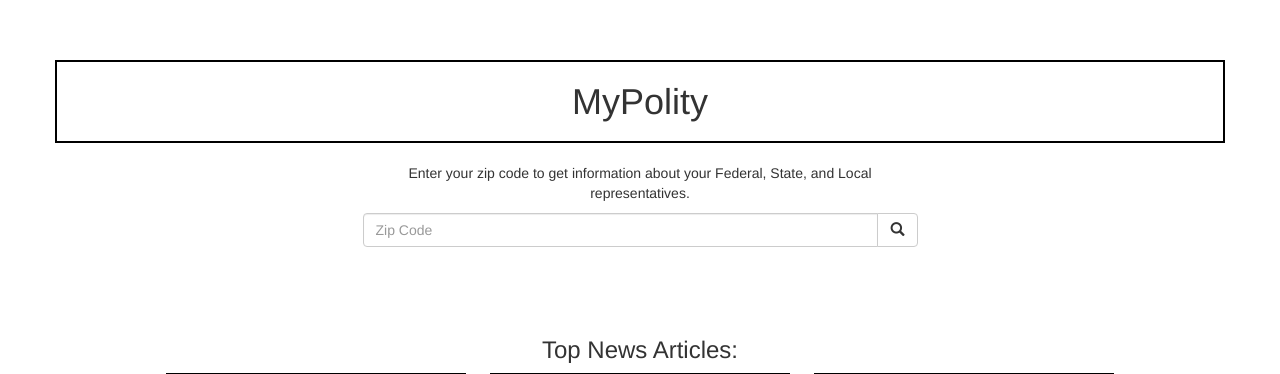
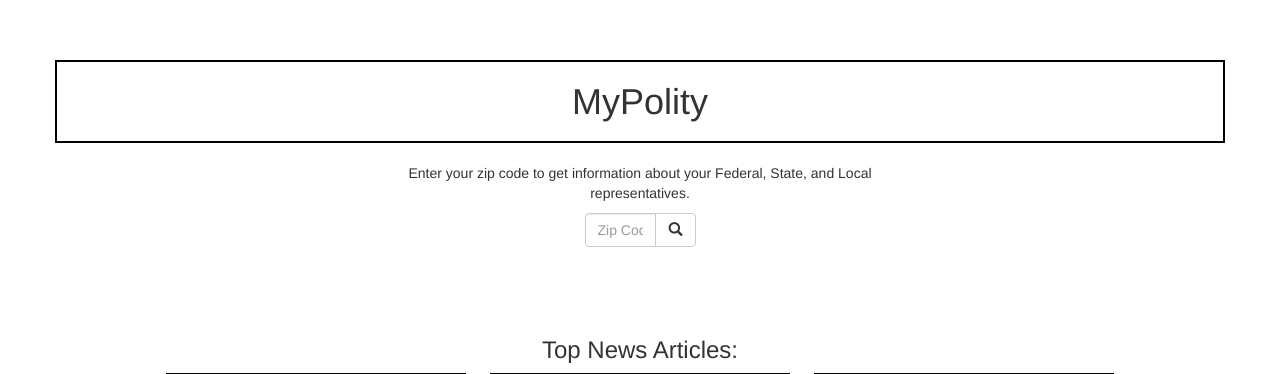
Before and after one commit to colinmcdaniel/MyPolity, a PHP site: page / in a window 1280 px wide. Shown: the part 52-426 px from the top of the page. Run offline with PHP 8.4, Linux system fonts and the light colour scheme; some libraries are stand-ins or nearby versions.

Commit message:
Shrink zip code box

```diff
--- a/assets/css/style.css
+++ b/assets/css/style.css
@@ -47,6 +47,10 @@ ul.nav li a:hover, ul.nav li a:active {
 .representative{
   border-bottom: 1px solid black;
 }
+.input-group{
+  width:20%;
+  margin:0 auto;
+}
 @media screen and (max-width:980px){
 
 }
```
